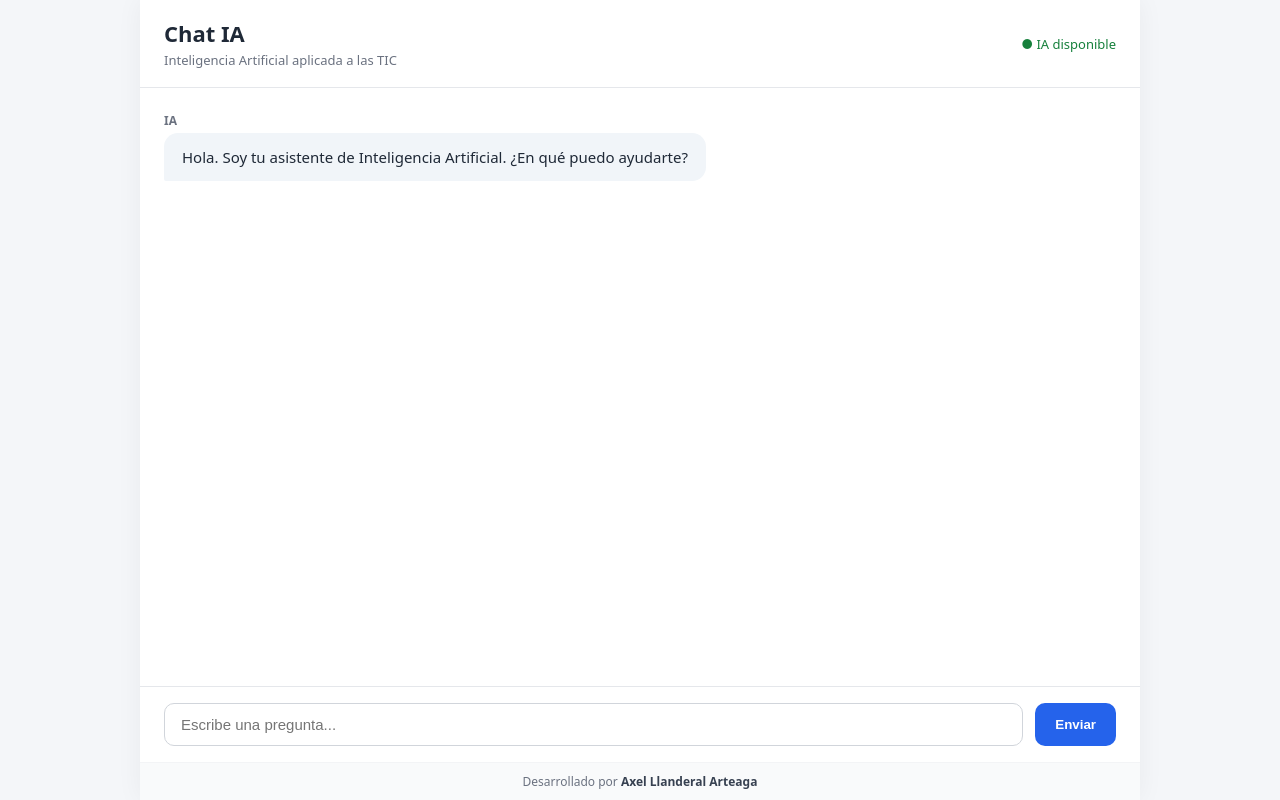
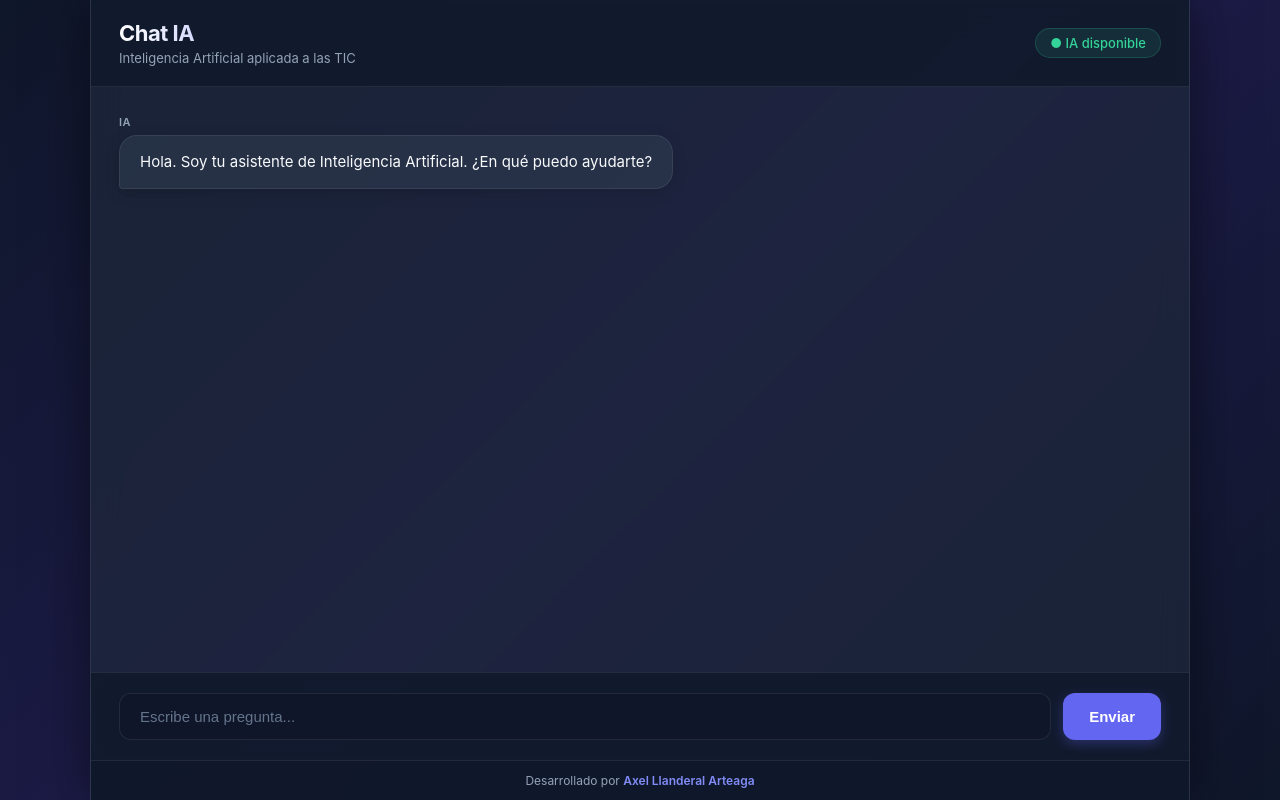
Before and after one commit to AxelLlanderal/1.2-aplicaciones-web-ia, a plain HTML site: page index.html in a window 1280 px wide. Drawn offline with nearby package versions, Linux system fonts and the light colour scheme.

Commit message:
Hacerlo modo obscuro

```diff
--- a/assets/css/styles.css
+++ b/assets/css/styles.css
@@ -1,5 +1,18 @@
 * {
    box-sizing: border-box;
+}
+
+:root {
+   --bg-gradient: linear-gradient(135deg, #0f172a 0%, #1e1b4b 50%, #0f172a 100%);
+   --card-bg: rgba(30, 41, 59, 0.7);
+   --header-bg: rgba(15, 23, 42, 0.75);
+   --border-color: rgba(255, 255, 255, 0.08);
+   --text-primary: #f8fafc;
+   --text-secondary: #94a3b8;
+   --accent-color: #6366f1;
+   --accent-hover: #4f46e5;
+   --user-msg-bg: linear-gradient(135deg, #4f46e5 0%, #3b82f6 100%);
+   --ai-msg-bg: rgba(51, 65, 85, 0.5);
 }
 
 html, body {
@@ -7,9 +20,9 @@ html, body {
    padding: 0;
    height: 100vh;
    overflow: hidden;
-   font-family: system-ui, -apple-system, BlinkMacSystemFont, 'Segoe UI', Roboto, sans-serif;
-   background: #f4f6f9;
-   color: #1f2937;
+   font-family: 'Inter', system-ui, -apple-system, BlinkMacSystemFont, sans-serif;
+   background: var(--bg-gradient);
+   color: var(--text-primary);
 }
 
 .app {
@@ -17,52 +30,85 @@ html, body {
    flex-direction: column;
    height: 100vh;
    width: 100%;
-   max-width: 1000px;
+   max-width: 1100px;
    margin: 0 auto;
-   background: #ffffff;
-   box-shadow: 0 0 25px rgba(0, 0, 0, 0.05);
+   background: var(--card-bg);
+   backdrop-filter: blur(16px);
+   -webkit-backdrop-filter: blur(16px);
+   border-left: 1px solid var(--border-color);
+   border-right: 1px solid var(--border-color);
+   box-shadow: 0 0 50px rgba(0, 0, 0, 0.5);
 }
 
 .header {
    display: flex;
    justify-content: space-between;
    align-items: center;
-   padding: 18px 24px;
-   border-bottom: 1px solid #e5e7eb;
-   background: #ffffff;
+   padding: 20px 28px;
+   border-bottom: 1px solid var(--border-color);
+   background: var(--header-bg);
+   backdrop-filter: blur(8px);
    flex-shrink: 0;
 }
 
 .header h1 {
    margin: 0;
    font-size: 22px;
+   font-weight: 700;
+   letter-spacing: -0.5px;
+   background: linear-gradient(90deg, #ffffff, #818cf8);
+   -webkit-background-clip: text;
+   -webkit-text-fill-color: transparent;
 }
 
 .header p {
-   margin: 3px 0 0;
-   color: #6b7280;
+   margin: 4px 0 0;
+   color: var(--text-secondary);
    font-size: 13px;
 }
 
 .status {
+   display: flex;
+   align-items: center;
+   gap: 8px;
    font-size: 13px;
-   color: #16803c;
+   color: #34d399;
    font-weight: 500;
+   background: rgba(52, 211, 153, 0.1);
+   padding: 6px 14px;
+   border-radius: 20px;
+   border: 1px solid rgba(52, 211, 153, 0.2);
 }
 
 .messages {
    flex: 1;
    overflow-y: auto;
-   padding: 24px;
+   padding: 28px;
    display: flex;
    flex-direction: column;
-   gap: 16px;
+   gap: 20px;
+   scroll-behavior: smooth;
+}
+
+/* Personalización del scrollbar */
+.messages::-webkit-scrollbar {
+   width: 6px;
+}
+.messages::-webkit-scrollbar-thumb {
+   background: rgba(255, 255, 255, 0.15);
+   border-radius: 10px;
 }
 
 .message {
    display: flex;
    flex-direction: column;
-   max-width: 85%;
+   max-width: 82%;
+   animation: fadeIn 0.3s ease-out;
+}
+
+@keyframes fadeIn {
+   from { opacity: 0; transform: translateY(8px); }
+   to { opacity: 1; transform: translateY(0); }
 }
 
 .message.user {
@@ -76,124 +122,148 @@ html, body {
 }
 
 .message-label {
-   margin-bottom: 4px;
-   font-size: 12px;
+   margin-bottom: 6px;
+   font-size: 11px;
    font-weight: 600;
-   color: #6b7280;
+   text-transform: uppercase;
+   letter-spacing: 0.5px;
+   color: var(--text-secondary);
 }
 
 .message-content {
-   padding: 12px 18px;
-   border-radius: 14px;
+   padding: 14px 20px;
+   border-radius: 18px;
    line-height: 1.6;
    font-size: 15px;
+   box-shadow: 0 4px 15px rgba(0, 0, 0, 0.15);
 }
 
 .message.user .message-content {
-   background: #2563eb;
+   background: var(--user-msg-bg);
    color: #ffffff;
-   border-bottom-right-radius: 2px;
+   border-bottom-right-radius: 4px;
 }
 
 .message.assistant .message-content {
-   background: #f1f5f9;
-   color: #1f2937;
-   border-bottom-left-radius: 2px;
+   background: var(--ai-msg-bg);
+   color: var(--text-primary);
+   border: 1px solid var(--border-color);
+   border-bottom-left-radius: 4px;
 }
 
-/* Estilos para el renderizado de Markdown */
+/* Formato de Markdown para la respuesta de la IA */
 .message-content p {
-   margin: 0 0 8px 0;
+   margin: 0 0 10px 0;
 }
 .message-content p:last-child {
    margin-bottom: 0;
 }
 .message-content ul, .message-content ol {
-   margin: 8px 0;
-   padding-left: 20px;
+   margin: 10px 0;
+   padding-left: 22px;
+}
+.message-content li {
+   margin-bottom: 4px;
 }
 .message-content code {
-   background: rgba(0, 0, 0, 0.06);
-   padding: 2px 5px;
-   border-radius: 4px;
-   font-family: monospace;
+   background: rgba(0, 0, 0, 0.3);
+   color: #38bdf8;
+   padding: 3px 6px;
+   border-radius: 6px;
+   font-family: 'Fira Code', Consolas, monospace;
    font-size: 13.5px;
 }
 .message.user .message-content code {
    background: rgba(255, 255, 255, 0.2);
+   color: #ffffff;
 }
 .message-content pre {
-   background: #1e293b;
-   color: #f8fafc;
-   padding: 12px;
-   border-radius: 8px;
+   background: #090d16;
+   border: 1px solid var(--border-color);
+   padding: 14px;
+   border-radius: 10px;
    overflow-x: auto;
-   margin: 8px 0;
+   margin: 12px 0;
 }
 .message-content pre code {
    background: transparent;
    padding: 0;
-   color: inherit;
+   color: #f1f5f9;
 }
 
 .message.loading .message-content {
-   color: #6b7280;
+   color: var(--text-secondary);
    font-style: italic;
+   background: rgba(30, 41, 59, 0.3);
+   border: 1px dashed var(--border-color);
 }
 
 .chat-form {
    display: flex;
    gap: 12px;
-   padding: 16px 24px;
-   border-top: 1px solid #e5e7eb;
-   background: #ffffff;
+   padding: 20px 28px;
+   border-top: 1px solid var(--border-color);
+   background: var(--header-bg);
+   backdrop-filter: blur(8px);
    flex-shrink: 0;
 }
 
 .chat-form input {
    flex: 1;
-   padding: 12px 16px;
-   border: 1px solid #d1d5db;
-   border-radius: 10px;
+   padding: 14px 20px;
+   background: rgba(15, 23, 42, 0.6);
+   border: 1px solid var(--border-color);
+   border-radius: 12px;
    font-size: 15px;
+   color: #ffffff;
    outline: none;
-   transition: border-color 0.2s;
+   transition: all 0.2s ease;
+}
+
+.chat-form input::placeholder {
+   color: #64748b;
 }
 
 .chat-form input:focus {
-   border-color: #2563eb;
+   border-color: var(--accent-color);
+   box-shadow: 0 0 0 3px rgba(99, 102, 241, 0.2);
 }
 
 .chat-form button {
    border: none;
-   border-radius: 10px;
-   padding: 0 20px;
-   background: #2563eb;
-   color: white;
+   border-radius: 12px;
+   padding: 0 26px;
+   background: var(--accent-color);
+   color: #ffffff;
    font-weight: 600;
+   font-size: 15px;
    cursor: pointer;
-   transition: background 0.2s;
+   transition: all 0.2s ease;
+   box-shadow: 0 4px 12px rgba(99, 102, 241, 0.3);
 }
 
 .chat-form button:hover {
-   background: #1d4ed8;
+   background: var(--accent-hover);
+   transform: translateY(-1px);
 }
 
 .chat-form button:disabled {
-   opacity: .6;
+   opacity: 0.5;
    cursor: not-allowed;
+   transform: none;
 }
+
 .footer {
    text-align: center;
-   padding: 10px 20px;
+   padding: 12px 20px;
    font-size: 12px;
-   color: #6b7280;
-   background: #f9fafb;
-   border-top: 1px solid #f3f4f6;
+   color: var(--text-secondary);
+   background: rgba(15, 23, 42, 0.9);
+   border-top: 1px solid var(--border-color);
    flex-shrink: 0;
 }
 
 .footer strong {
-   color: #374151;
+   color: #818cf8;
    font-weight: 600;
 }
```
